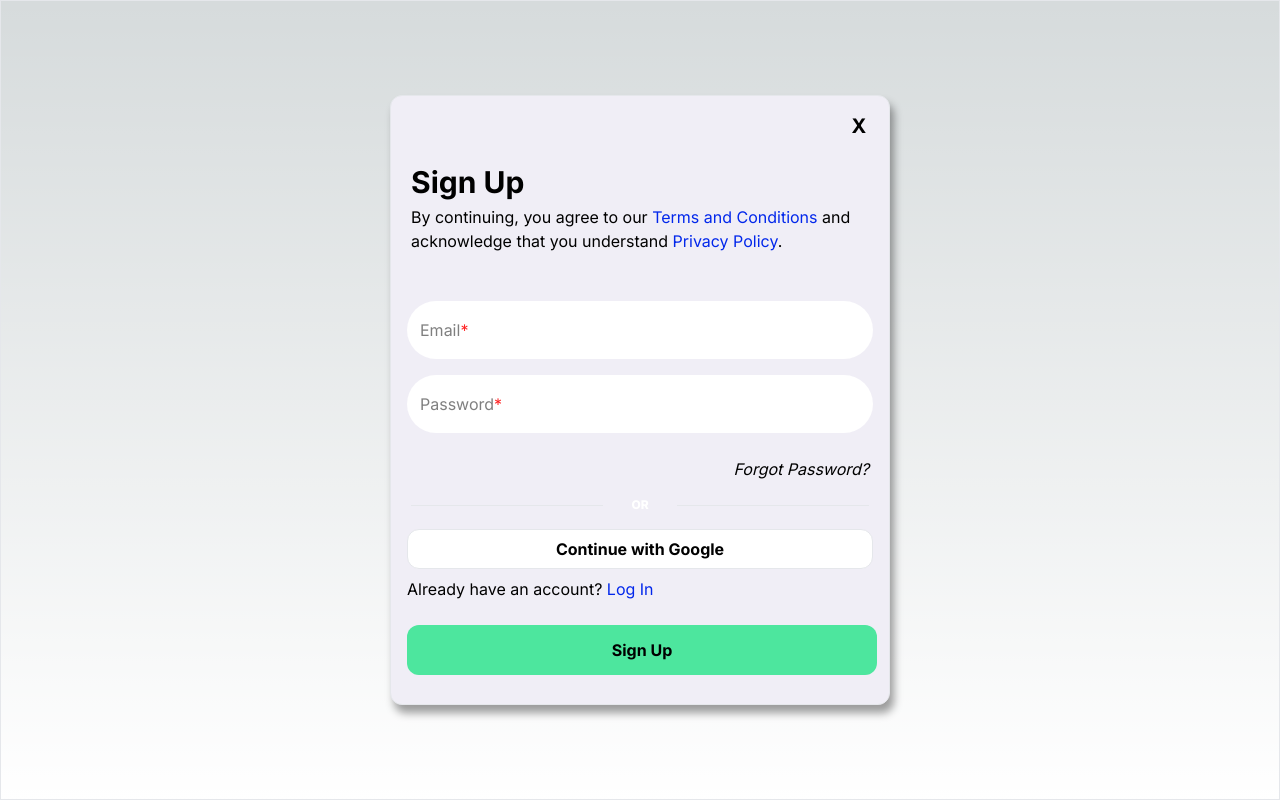
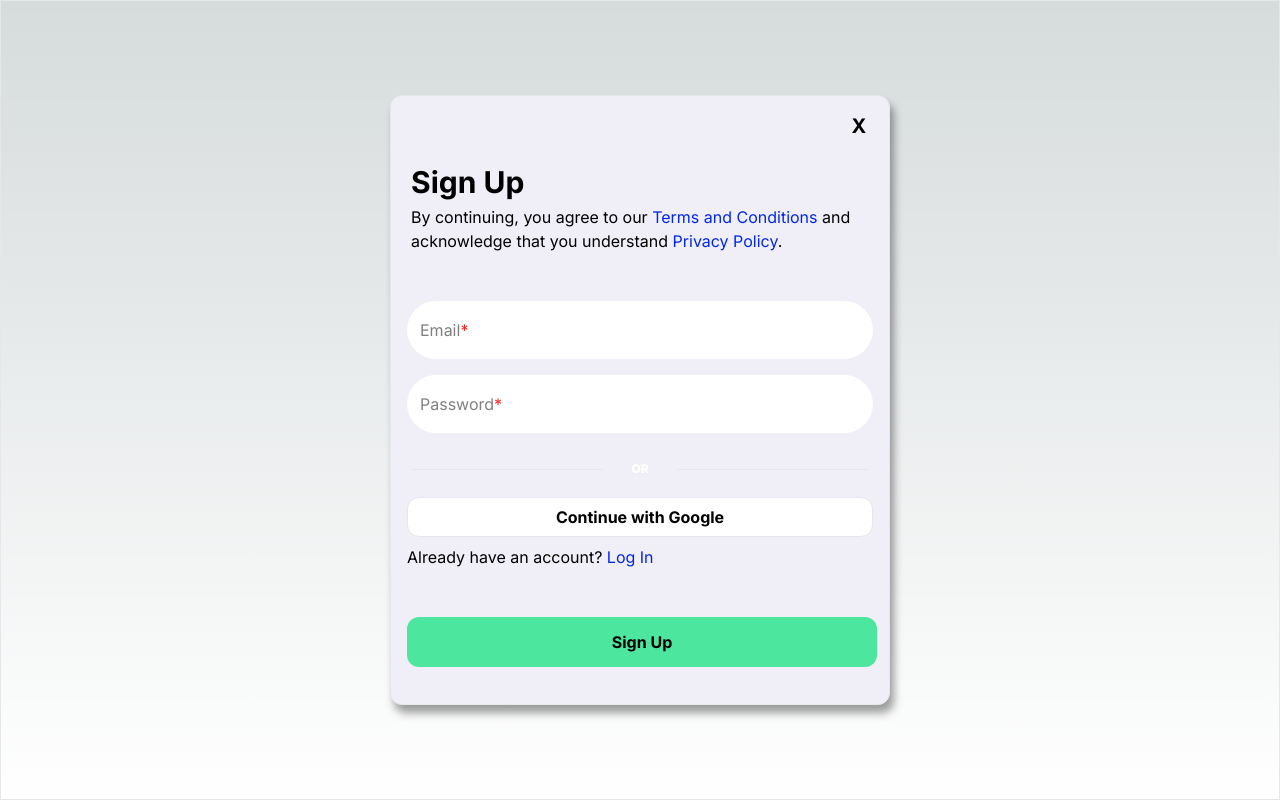
Before and after one commit to DrrylPns/AGreenNatureConnect, a Next.js app: page /signup in a window 1280 px wide. Built offline with nearby package versions, Linux system fonts and the light colour scheme.

Commit message:
fix: remove p tag forget password in signup page

```diff
--- a/src/app/login/page.tsx
+++ b/src/app/login/page.tsx
@@ -40,6 +40,7 @@ export default function LoginPage() {
             </p>
           </div>
         </div>
+        <form>
           <div className="input-container grid gap-1 h-[120px] mt-12 ml-4 mr-4">
             <div className="relative mb-3">
               <input
@@ -47,6 +48,7 @@ export default function LoginPage() {
                 className="rounded-full peer m-0 block h-[58px] w-full  bg-white bg-clip-padding px-3 py-4 text-base font-normal leading-tight text-black transition duration-200 ease-linear placeholder:text-transparent focus:border-primary focus:pb-[0.625rem] focus:pt-[1.625rem] focus:text-neutral-700 focus:outline-none peer-focus:text-primary  dark:peer-focus:text-primary [&:not(:placeholder-shown)]:pb-[0.625rem] [&:not(:placeholder-shown)]:pt-[1.625rem]"
                 id="floatingInput"
                 placeholder=""
+                required
               />
               <label
                 htmlFor="floatingInput"
@@ -61,6 +63,7 @@ export default function LoginPage() {
                 className="rounded-full peer m-0 block h-[58px] w-full  bg-white bg-clip-padding px-3 py-4 text-base font-normal leading-tight text-black transition duration-200 ease-linear placeholder:text-transparent focus:border-primary focus:pb-[0.625rem] focus:pt-[1.625rem] focus:text-neutral-700 focus:outline-none peer-focus:text-primary  dark:peer-focus:text-primary [&:not(:placeholder-shown)]:pb-[0.625rem] [&:not(:placeholder-shown)]:pt-[1.625rem]"
                 id="floatingPassword"
                 placeholder="Password"
+                required
               />
               <label
                 htmlFor="floatingPassword"
@@ -101,10 +104,11 @@ export default function LoginPage() {
             </p>
           </div>
           <div className="ml-4 mr-4 mt-6">
-          <button className="bg-[#4DE69E] rounded-xl w-[470px] h-[50px] font-bold">
+            <button className="bg-[#4DE69E] hover:-translate-y-1 hover:scale-110 duration-300 rounded-xl w-[470px] h-[50px] font-bold">
               Log In
             </button>
           </div>
+        </form>
       </div>
     </main>
   );
--- a/src/app/signup/page.tsx
+++ b/src/app/signup/page.tsx
@@ -39,13 +39,15 @@ export default function SignupPage() {
             </p>
           </div>
         </div>
+        <form>
           <div className="input-container grid gap-1 h-[120px] mt-12 ml-4 mr-4">
             <div className="relative mb-3">
               <input
                 type="email"
-              className="rounded-full peer m-0 block h-[58px] w-full  bg-white bg-clip-padding px-3 py-4 text-base font-normal leading-tight text-black transition duration-200 ease-linear placeholder:text-transparent focus:border-primary focus:pb-[0.625rem] focus:pt-[1.625rem] focus:text-neutral-700 focus:outline-none peer-focus:text-primary  dark:peer-focus:text-primary [&:not(:placeholder-shown)]:pb-[0.625rem] [&:not(:placeholder-shown)]:pt-[1.625rem]"
+                className="rounded-full peer m-0 block h-[58px] w-full bg-white bg-clip-padding px-3 py-4 text-base font-normal leading-tight text-black transition duration-200 ease-linear placeholder:text-transparent focus:border-primary focus:pb-[0.625rem] focus:pt-[1.625rem] focus:text-neutral-700 focus:outline-none peer-focus:text-primary  dark:peer-focus:text-primary [&:not(:placeholder-shown)]:pb-[0.625rem] [&:not(:placeholder-shown)]:pt-[1.625rem]"
                 id="floatingInput"
                 placeholder=""
+                required
               />
               <label
                 htmlFor="floatingInput"
@@ -60,6 +62,7 @@ export default function SignupPage() {
                 className="rounded-full peer m-0 block h-[58px] w-full  bg-white bg-clip-padding px-3 py-4 text-base font-normal leading-tight text-black transition duration-200 ease-linear placeholder:text-transparent focus:border-primary focus:pb-[0.625rem] focus:pt-[1.625rem] focus:text-neutral-700 focus:outline-none peer-focus:text-primary  dark:peer-focus:text-primary [&:not(:placeholder-shown)]:pb-[0.625rem] [&:not(:placeholder-shown)]:pt-[1.625rem]"
                 id="floatingPassword"
                 placeholder="Password"
+                required
               />
               <label
                 htmlFor="floatingPassword"
@@ -69,12 +72,7 @@ export default function SignupPage() {
               </label>
             </div>
           </div>
-        <div className="text-right text-black">
-          <p className="italic mt-9 mb-4 mr-5 cursor-pointer">
-            Forgot Password?
-          </p>
-        </div>
-        <div className="flex flex-col items-center h-[20px] ml-5 mr-5">
+          <div className="flex flex-col items-center h-[20px] ml-5 mr-5 mt-10">
             <div className="flex items-center w-full">
               <div className="flex-grow h-px bg-gray-200 dark:bg-[#00000066]"></div>
               <p className="text-white dark:text-black text-xs mx-7 font-extrabold">
@@ -83,7 +81,7 @@ export default function SignupPage() {
               <div className="flex-grow h-px bg-gray-200 dark:bg-[#00000066]"></div>
             </div>
           </div>
-        <div className="h-[40px] grid items-center mt-3 ml-4 mr-4">
+          <div className="h-[40px] grid items-center mt-4 ml-4 mr-4">
             <label className="border rounded-xl  bg-white h-[40px] grid items-center font-bold cursor-pointer">
               Continue with Google
             </label>
@@ -99,11 +97,12 @@ export default function SignupPage() {
               </span>
             </p>
           </div>
-        <div className="ml-4 mr-4 mt-6">
-          <button className="bg-[#4DE69E] rounded-xl w-[470px] h-[50px] font-bold">
+          <div className="ml-4 mr-4 mt-12">
+            <button className="bg-[#4DE69E] hover:-translate-y-1 hover:scale-110 duration-300 rounded-xl w-[470px] h-[50px] font-bold">
               Sign Up
             </button>
           </div>
+        </form>
       </div>
     </main>
   );
```
Lines whose indentation alone changed are shown as unchanged.
